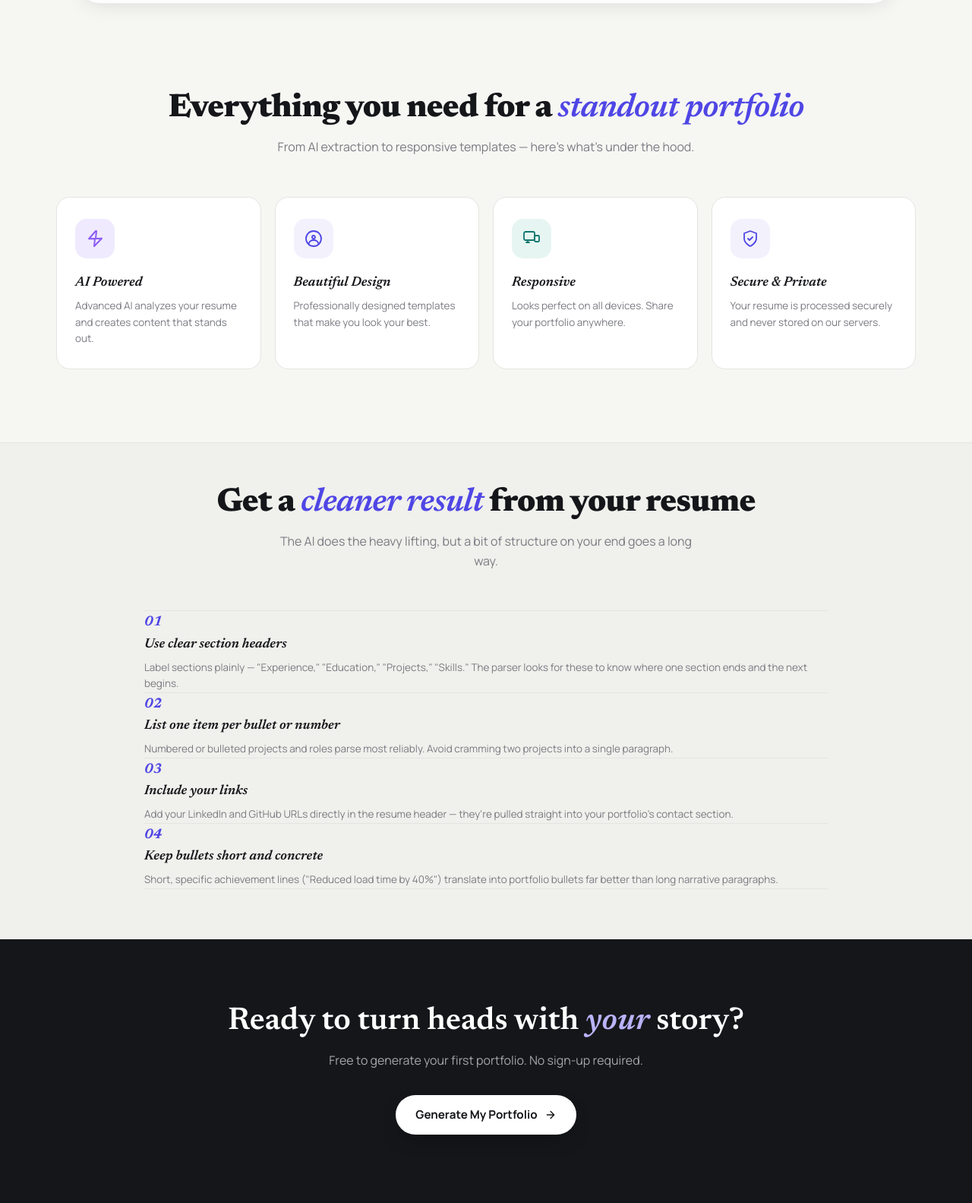
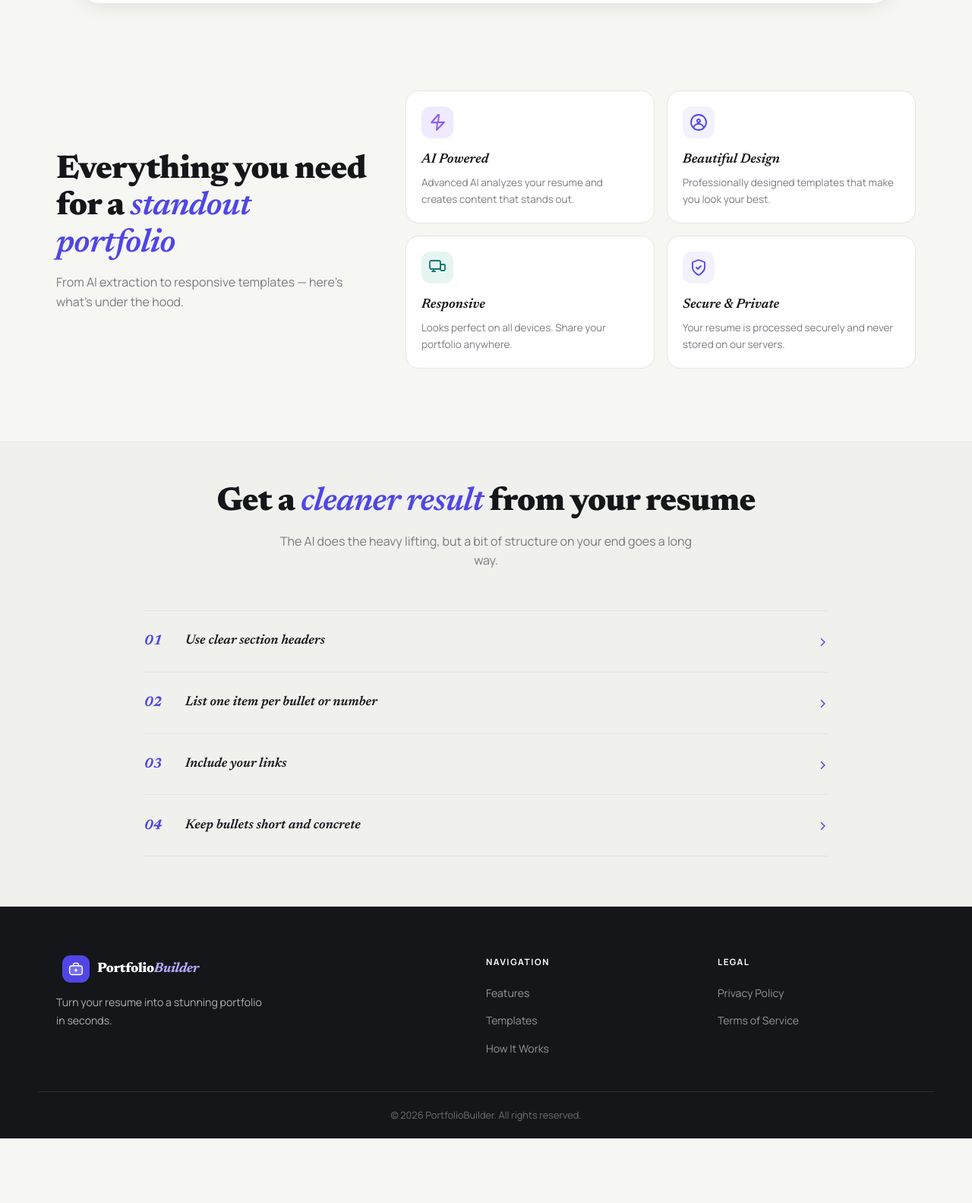
Before and after one commit to Jhalak134/Resume-Portfolio-Generator, a website: page sitepages/features.html in a window 1280 px wide. Shown: the part 77-1660 px from the top of the page at 76% size. After the commit the page ends 1575 px from the top, so only its background shows below. Drawn offline with Linux system fonts and the light colour scheme.

Commit message:
fix landingpage ui

```diff
--- a/sitepages/features.html
+++ b/sitepages/features.html
@@ -132,50 +132,50 @@
         <div class="tips-container">
 
           <div class="tip-item" id="tip-headers">
-            <div class="tip-num">01</div>
-            <div class="feature-text">
-              <h3>Use clear section headers</h3>
+            <button class="tip-toggle" aria-expanded="false">
+              <span class="tip-num">01</span>
+              <span class="tip-title">Use clear section headers</span>
+              <span class="tip-arrow" aria-hidden="true">›</span>
+            </button>
+            <div class="tip-panel">
               <p>Label sections plainly — "Experience," "Education," "Projects," "Skills." The parser looks for these to know where one section ends and the next begins.</p>
             </div>
           </div>
 
           <div class="tip-item" id="tip-numbering">
-            <div class="tip-num">02</div>
-            <div class="feature-text">
-              <h3>List one item per bullet or number</h3>
+            <button class="tip-toggle" aria-expanded="false">
+              <span class="tip-num">02</span>
+              <span class="tip-title">List one item per bullet or number</span>
+              <span class="tip-arrow" aria-hidden="true">›</span>
+            </button>
+            <div class="tip-panel">
               <p>Numbered or bulleted projects and roles parse most reliably. Avoid cramming two projects into a single paragraph.</p>
             </div>
           </div>
 
           <div class="tip-item" id="tip-links">
-            <div class="tip-num">03</div>
-            <div class="feature-text">
-              <h3>Include your links</h3>
+            <button class="tip-toggle" aria-expanded="false">
+              <span class="tip-num">03</span>
+              <span class="tip-title">Include your links</span>
+              <span class="tip-arrow" aria-hidden="true">›</span>
+            </button>
+            <div class="tip-panel">
               <p>Add your LinkedIn and GitHub URLs directly in the resume header — they're pulled straight into your portfolio's contact section.</p>
             </div>
           </div>
 
           <div class="tip-item" id="tip-bullets">
-            <div class="tip-num">04</div>
-            <div class="feature-text">
-              <h3>Keep bullets short and concrete</h3>
+            <button class="tip-toggle" aria-expanded="false">
+              <span class="tip-num">04</span>
+              <span class="tip-title">Keep bullets short and concrete</span>
+              <span class="tip-arrow" aria-hidden="true">›</span>
+            </button>
+            <div class="tip-panel">
               <p>Short, specific achievement lines ("Reduced load time by 40%") translate into portfolio bullets far better than long narrative paragraphs.</p>
             </div>
           </div>
 
         </div>
-      </div>
-    </section>
-    <section class="final-cta" aria-label="Get started">
-      <div class="container">
-        <h2 class="final-cta-heading">Ready to turn heads with <em>your</em> story?</h2>
-        <p class="final-cta-sub">Free to generate your first portfolio. No sign-up required.</p>
-        <a href="/index.html" class="final-cta-btn">
-          Generate My Portfolio
-          <svg width="16" height="16" viewBox="0 0 24 24" fill="none" aria-hidden="true">
-            <path d="M5 12h14M12 5l7 7-7 7" stroke="currentColor" stroke-width="2" stroke-linecap="round" stroke-linejoin="round"/>
-          </svg>
-        </a>
       </div>
     </section>
 
--- a/sitepages/style.css
+++ b/sitepages/style.css
@@ -1,5 +1,5 @@
 /* ═══════════════════════════════════════════════════════════
-   PORTFOLIOBUILDER — DESIGN SYSTEM
+   PORTFOLIOBUILDER - DESIGN SYSTEM
    Cool paper · ink · indigo/violet · teal
    Display: Newsreader (italic serif)  |  UI: Manrope  |  Mono: IBM Plex Mono
 ═══════════════════════════════════════════════════════════ */
@@ -35,7 +35,7 @@
   --r-xl:   20px;
   --r-pill: 999px;
 
-  /* Elevation — flat, minimal, border-led */
+  /* Elevation - flat, minimal, border-led */
   --shadow-xs: 0 1px 2px rgba(21,22,26,.04);
   --shadow-sm: 0 1px 3px rgba(21,22,26,.05);
   --shadow-md: 0 10px 24px -16px rgba(21,22,26,.18);
@@ -502,7 +502,7 @@ ul[role="list"] { list-style: none; }
   animation: riseIn .7s .4s cubic-bezier(.22,1,.36,1) both;
 }
 
-/* ── Hero showcase — live portfolio preview ── */
+/* ── Hero showcase - live portfolio preview ── */
 .hero-showcase { position: relative; animation: riseIn .8s .35s cubic-bezier(.22,1,.36,1) both; }
 
 .showcase-stage {
@@ -705,22 +705,41 @@ ul[role="list"] { list-style: none; }
 }
 
 /* ═══════════════════════════════════════════════════════════
-   FEATURES — bento
+   FEATURES - bento
 ═══════════════════════════════════════════════════════════ */
 .features { background: var(--paper); }
+
+.features-layout {
+  display: grid;
+  grid-template-columns: minmax(260px, 420px) 1fr;
+  gap: 40px;
+  align-items: center;
+}
+
+.features-intro {
+  padding-top: 6px;
+}
+
+.features-intro .section-heading,
+.features-intro .section-sub {
+  text-align: left;
+  margin-inline: 0;
+}
+.features-intro .section-sub { margin-bottom: 0; }
 
 .features-container {
   display: grid;
-  grid-template-columns: repeat(4, 1fr);
-  gap: 18px;
-}
+  grid-template-columns: repeat(2, 1fr);
+  gap: 16px;
+}
+
 
 .feature-item {
   position: relative;
   background: var(--surface);
   border: 1px solid var(--line);
   border-radius: var(--r-lg);
-  padding: 28px 24px;
+  padding: 20px 20px;
   overflow: hidden;
   transition: transform var(--t), box-shadow var(--t), border-color var(--t);
 }
@@ -743,12 +762,12 @@ ul[role="list"] { list-style: none; }
 .feature-item:hover::after { opacity: 1; }
 
 .feature-icon {
-  width: 52px; height: 52px;
-  border-radius: 15px;
+  width: 42px; height: 42px;
+  border-radius: 12px;
   display: flex;
   align-items: center;
   justify-content: center;
-  margin-bottom: 18px;
+  margin-bottom: 14px;
   transition: transform var(--t);
 }
 .feature-item:hover .feature-icon { transform: scale(1.08) rotate(-4deg); }
@@ -1023,7 +1042,10 @@ ul[role="list"] { list-style: none; }
 /* ═══════════════════════════════════════════════════════════
    TEMPLATES
 ═══════════════════════════════════════════════════════════ */
-.templates-section { background: var(--paper); }
+.templates-section {
+  background: var(--paper);
+  padding-block: 96px;
+}
 
 .templates-grid {
   display: grid;
@@ -1377,6 +1399,7 @@ ul[role="list"] { list-style: none; }
   margin-bottom: 4px;
 }
 .stat-label { font-size: .8rem; color: var(--muted); }
+.stat-number-sm { font-size: 1.3rem; letter-spacing: -0.01em; }
 
 /* ═══════════════════════════════════════════════════════════
    POST-UPLOAD ACTION PANEL
@@ -1600,7 +1623,6 @@ ul[role="list"] { list-style: none; }
   .hero-inner { grid-template-columns: 1fr; gap: 40px; }
   .hero-copy { max-width: 560px; margin-inline: auto; text-align: center; }
   .hero-upload { max-width: 460px; margin-inline: auto; }
-  .features-container { grid-template-columns: 1fr 1fr; }
 }
 
 @media (max-width: 900px) {
@@ -1615,6 +1637,12 @@ ul[role="list"] { list-style: none; }
   .nav-cta { display: none; }
   .header { top: 12px; width: calc(100% - 20px); }
   body { padding-top: 88px; }
+  .features-layout { grid-template-columns: 1fr; gap: 32px; }
+  .features-intro .section-heading,
+  .features-intro .section-sub {
+    text-align: center;
+    margin-inline: auto;
+  }
 }
 
 @media (max-width: 680px) {
```
Also changed, not shown: index.html (+0 -44 lines), sitepages/how-it-works.html (+0 -12 lines), sitepages/templates.html (+0 -12 lines).
